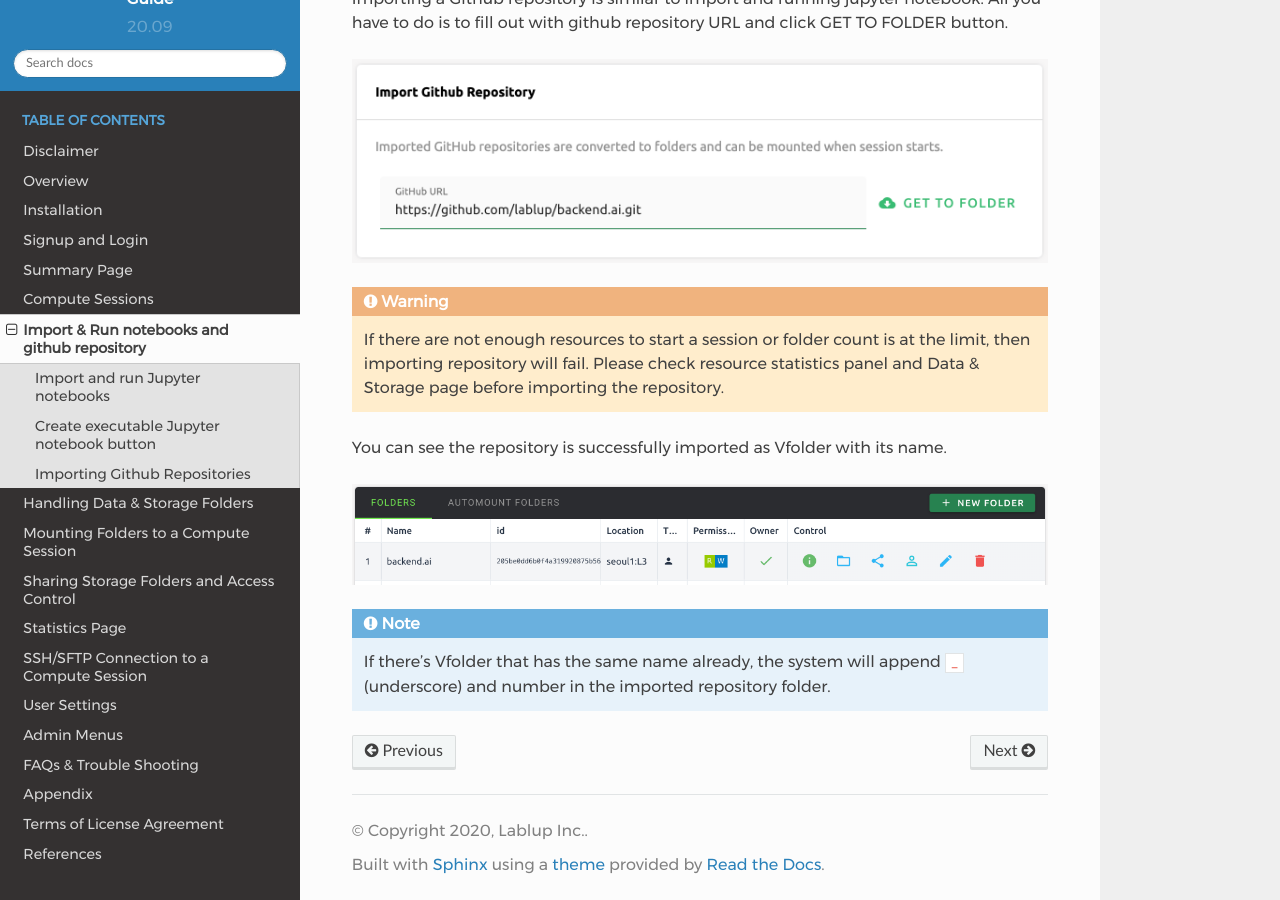
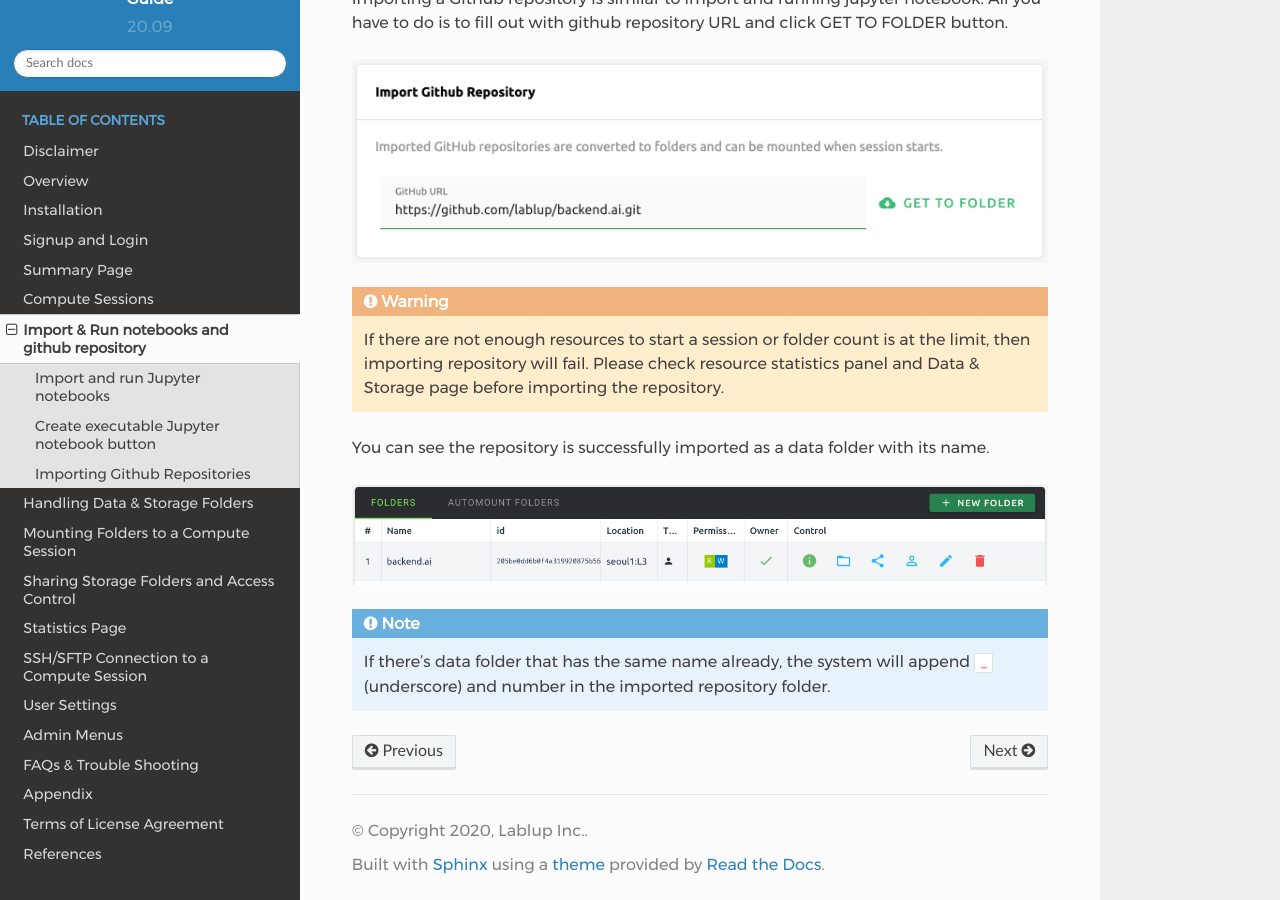
Before and after one commit to lablup/backend.ai-docs-webui, a Sphinx documentation site: the page built from docs/import_run/import_run.rst, in a window 1280 px wide and 900 px high, scrolled down 2905 px. Built offline with Sphinx 7.4.7 and the Read the Docs theme 2.0.0, drawn with Linux system fonts in a browser that asks for light colours.

Commit message:
fix: minor typos

```diff
--- a/docs/import_run/import_run.rst
+++ b/docs/import_run/import_run.rst
@@ -64,24 +64,26 @@
 Importing Github Repositories
 -----------------------------
 
-Importing a Github repository is similar to import and running jupyter notebook. All you have to do
-is to fill out with github repository URL and click GET TO FOLDER button.
+Importing a Github repository is similar to import and running jupyter notebook.
+All you have to do is to fill out with github repository URL and click GET TO
+FOLDER button.
 
 .. image:: import_github_repository.png
    :alt: Import Github repository
 
 .. warning::
 
-   If there are not enough resources to start a session or folder count is at the limit,
-   then importing repository will fail. Please check resource statistics panel and Data & Storage page
-   before importing the repository.
+   If there are not enough resources to start a session or folder count is at
+   the limit, then importing repository will fail. Please check resource
+   statistics panel and Data & Storage page before importing the repository.
 
-You can see the repository is successfully imported as Vfolder with its name.
+You can see the repository is successfully imported as a data folder with its
+name.
 
 .. image:: import_github_repository_result.png
    :alt: Import Github repository result
 
 .. note::
 
-   If there's Vfolder that has the same name already, the system will append ``_`` (underscore) and
-   number in the imported repository folder.
+   If there's data folder that has the same name already, the system will append
+   ``_`` (underscore) and number in the imported repository folder.
```
Also changed, not shown: docs/admin_menu/admin_menu.rst (+2 -8 lines), 2 other files.
